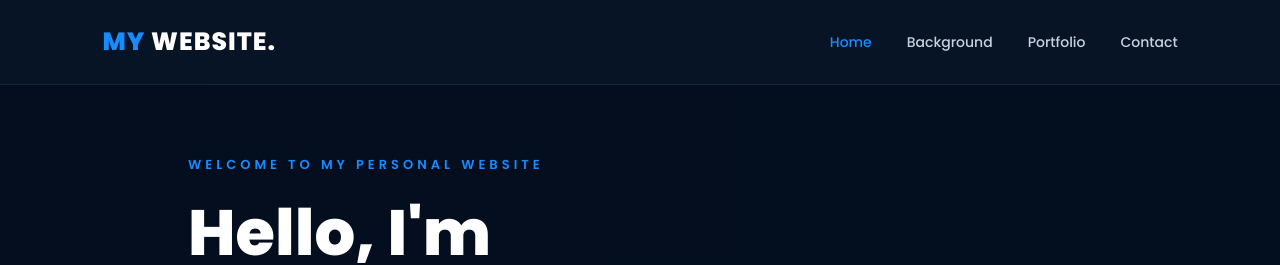
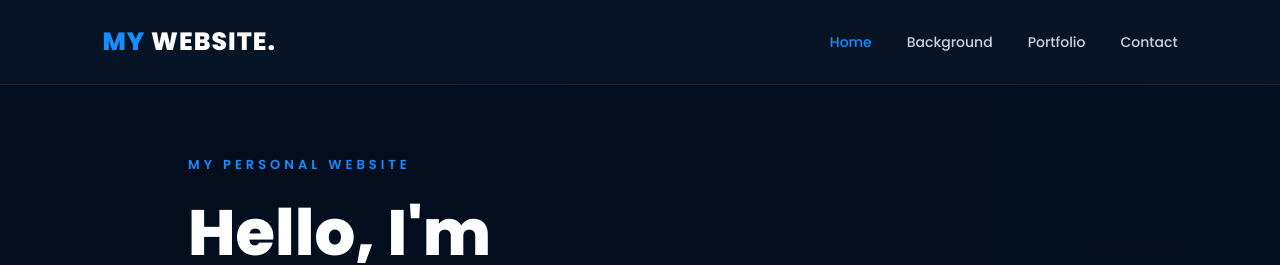
Before and after one commit to mainapodagi-design/PersonalWebsite, a plain HTML site: page HTML/home.html in a window 1280 px wide. Shown: the top 265 px of the page. Drawn offline with Linux system fonts and the light colour scheme.

```diff
--- a/HTML/home.html
+++ b/HTML/home.html
@@ -76,7 +76,7 @@
 
             <!-- Welcome Message -->
             <p class="welcome">
-                WELCOME TO MY PERSONAL WEBSITE
+                 MY PERSONAL WEBSITE
             </p>
 
             <!-- Main Heading -->
```
